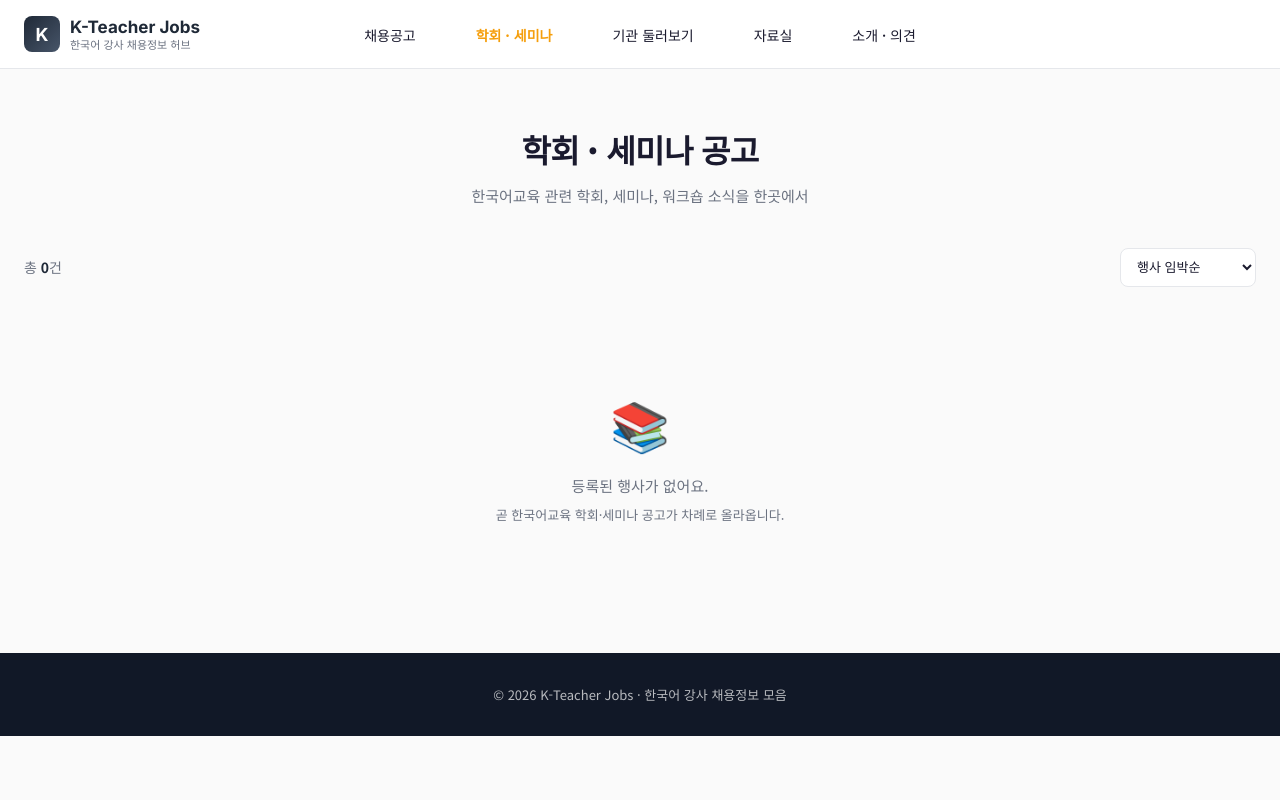
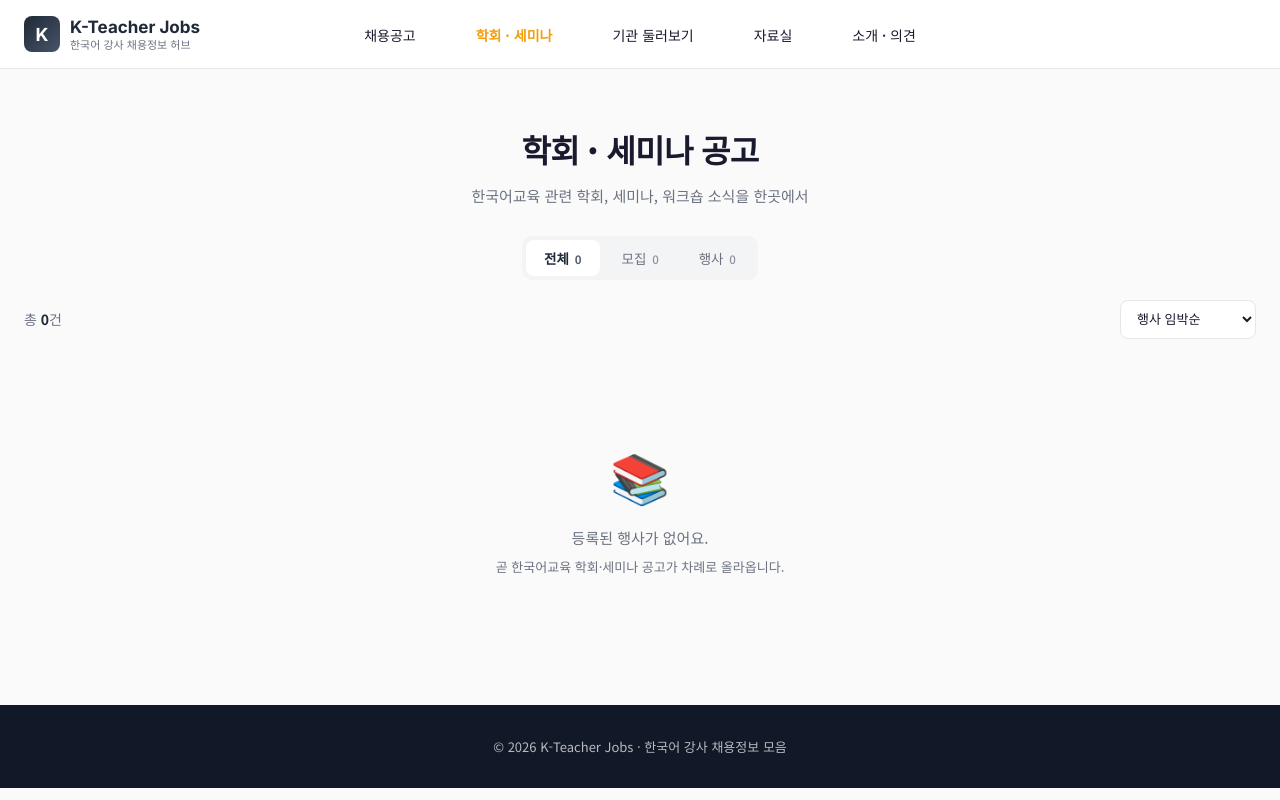
Before and after one commit to kteacherjobs-alt/kteacher-jobs, a website: page events.html in a window 1280 px wide. Drawn offline with Linux system fonts and the light colour scheme.

Commit message:
events: add 전체/모집/행사 filter toggle

```diff
--- a/events.html
+++ b/events.html
@@ -106,6 +106,39 @@
   .hero p {
     font-size: 15px;
     color: var(--text-secondary);
+  }
+
+  /* === Filter toggle === */
+  .toggle-wrap { text-align: center; padding: 0 24px 8px; }
+  .mode-toggle {
+    display: inline-flex;
+    gap: 4px;
+    background: var(--border-soft);
+    padding: 4px;
+    border-radius: 10px;
+    margin: 0 auto;
+  }
+  .mode-btn {
+    padding: 8px 18px;
+    font-size: 13.5px;
+    font-weight: 500;
+    border-radius: 8px;
+    color: var(--text-secondary);
+    cursor: pointer;
+    transition: all 0.2s;
+    background: transparent;
+    border: none;
+  }
+  .mode-btn:hover { color: var(--text); }
+  .mode-btn.active {
+    background: white;
+    color: var(--primary);
+    font-weight: 700;
+  }
+  .mode-btn .mode-count {
+    font-size: 11.5px;
+    opacity: 0.75;
+    margin-left: 2px;
   }
 
   /* === Results bar === */
@@ -336,6 +369,14 @@
     <p>한국어교육 관련 학회, 세미나, 워크숍 소식을 한곳에서</p>
   </section>
 
+  <div class="toggle-wrap">
+    <div class="mode-toggle">
+      <button class="mode-btn active" data-filter="all">전체 <span class="mode-count" id="cnt-all"></span></button>
+      <button class="mode-btn" data-filter="cfp">모집 <span class="mode-count" id="cnt-cfp"></span></button>
+      <button class="mode-btn" data-filter="event">행사 <span class="mode-count" id="cnt-event"></span></button>
+    </div>
+  </div>
+
   <section class="results-wrap">
     <div class="results-header">
       <div class="results-count">총 <strong id="resultCount">0</strong>건</div>
@@ -433,9 +474,21 @@
       </div>`;
   }
 
+  let currentFilter = 'all';
+
+  function updateCounts() {
+    const cfp = events.filter(e => eventKind(e).key === 'cfp').length;
+    const ev = events.filter(e => eventKind(e).key === 'event').length;
+    document.getElementById('cnt-all').textContent = events.length;
+    document.getElementById('cnt-cfp').textContent = cfp;
+    document.getElementById('cnt-event').textContent = ev;
+  }
+
   function renderGrid() {
     const sort = document.getElementById('sortSelect').value;
-    let list = [...events];
+    let list = currentFilter === 'all'
+      ? [...events]
+      : events.filter(e => eventKind(e).key === currentFilter);
     if (sort === 'upcoming') {
       list.sort((a, b) => {
         const da = daysFromToday(a.event_date || a.deadline) ?? 999;
@@ -498,6 +551,15 @@
   });
   document.getElementById('sortSelect').addEventListener('change', renderGrid);
 
+  document.querySelectorAll('.mode-btn').forEach(btn => {
+    btn.addEventListener('click', () => {
+      currentFilter = btn.dataset.filter;
+      document.querySelectorAll('.mode-btn').forEach(b => b.classList.toggle('active', b === btn));
+      renderGrid();
+    });
+  });
+
+  updateCounts();
   renderGrid();
 </script>
 </body>
```
